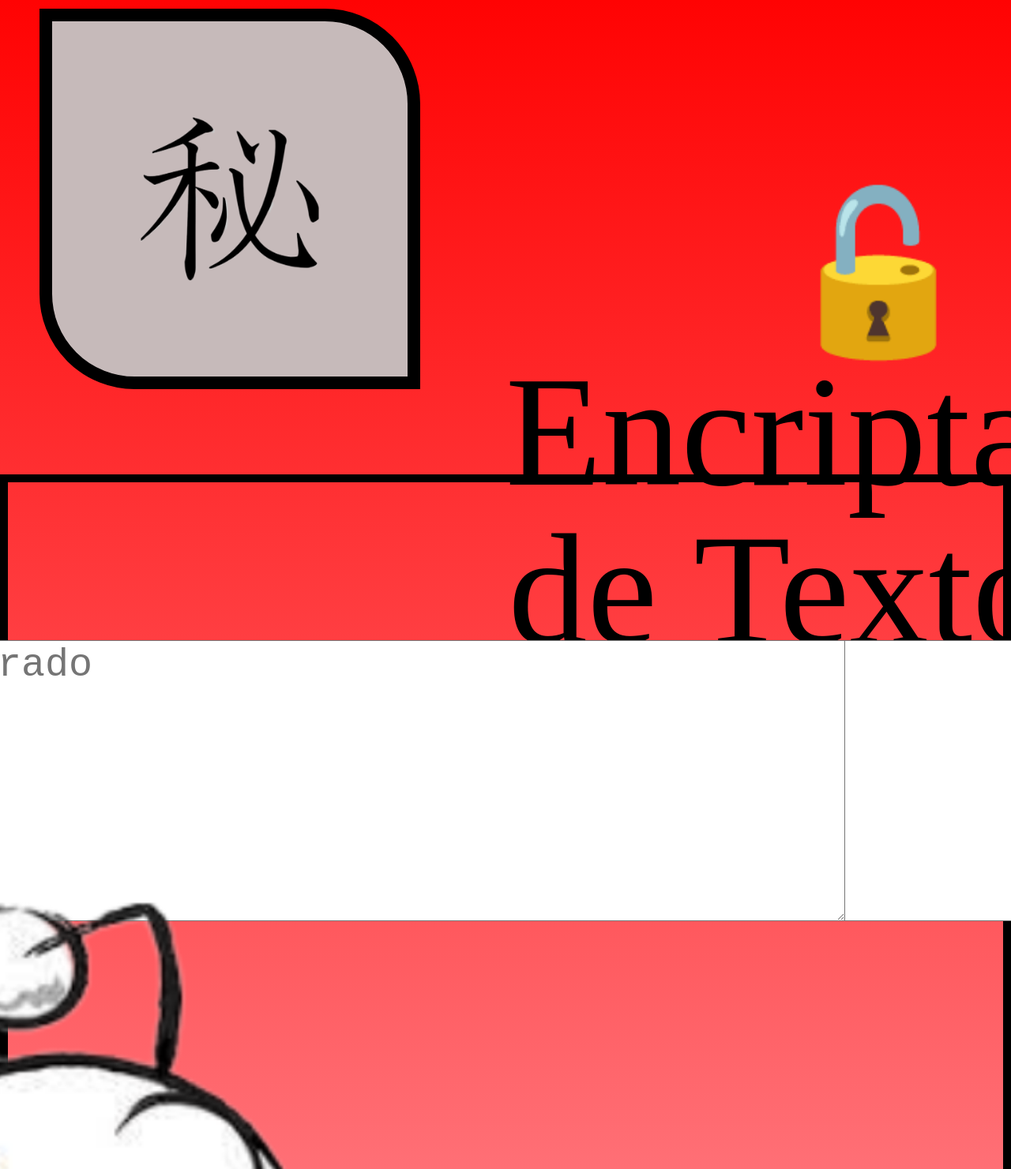
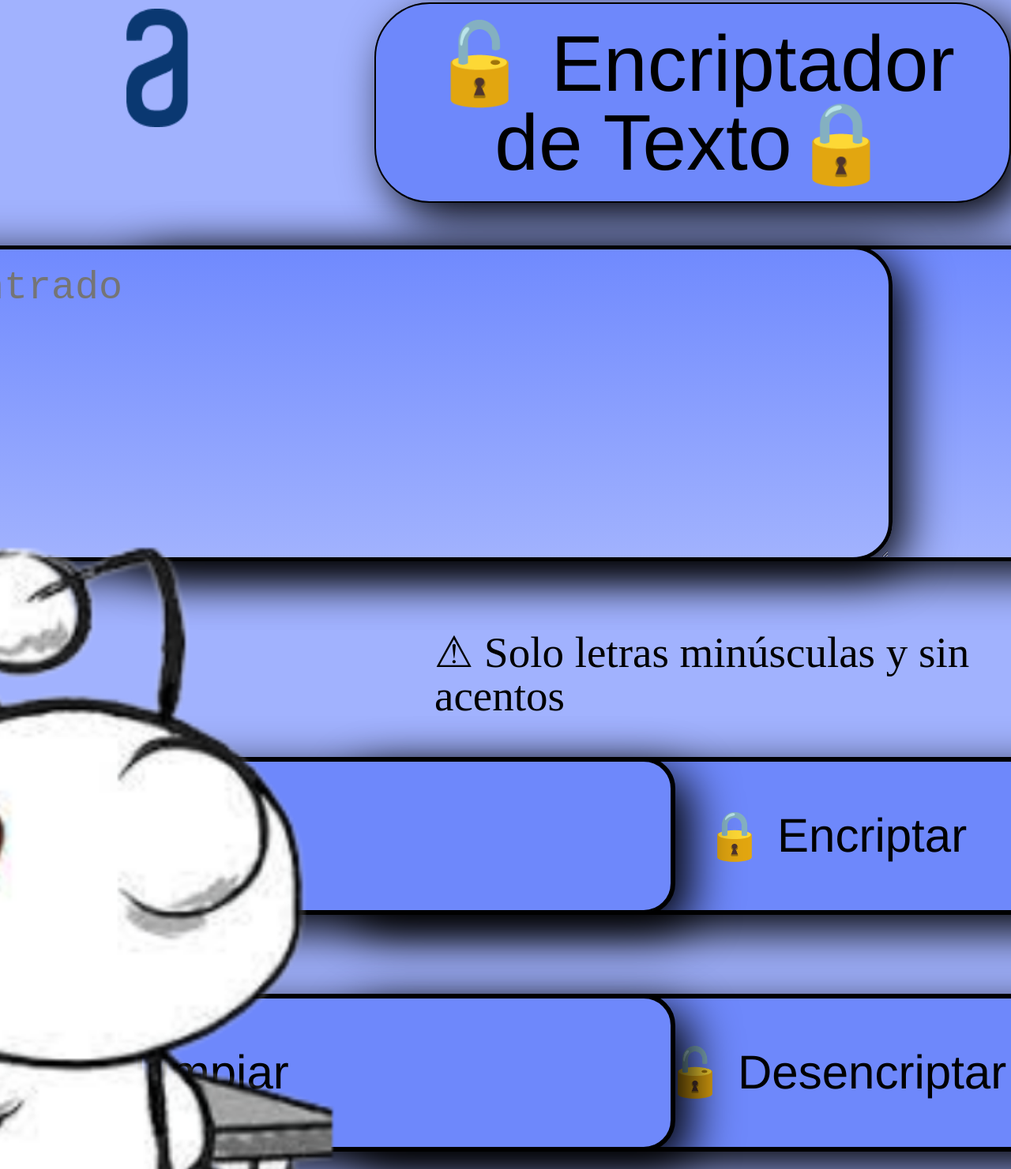
Before and after one commit to MSosa55/Encriptador-de-texto, a plain HTML site: page index.html in a window 1280 px wide. Shown: the part 39-1520 px from the top of the page at 79% size. Drawn offline with Linux system fonts and the light colour scheme.

Commit message:
Ajustes esteticos preliminares

```diff
--- a/index.html
+++ b/index.html
@@ -9,7 +9,7 @@
 </head>
 <body>
     <header>
-        <img class="imagen-kanji" src="imagenes/kanji-misterio.png">
+        <img class="logo-alura" src="imagenes/Logo2x.webp">
         <h1 class="titulo-principal"> Encriptador de Texto</h1>
 
     </header>
@@ -17,16 +17,29 @@
         <section class="seccion1">
             <div class="contenedorCajaTexto">
             <textarea placeholder="ingrese el texto aqui" class="cajaTexto1"></textarea>
+            <p class="textoAdvertencia"> &#9888 Solo letras minúsculas y sin acentos</p>
+            <div class="contenedorBotones">
+                <input type="button" class="botonEncriptar" value=" &#128274 Encriptar">
+                <input type="button" class="botonDesencriptar" value=" &#128275 Desencriptar">
+              </div>
             <textarea placeholder="Ningun mensaje encontrado" class="cajaTexto2"></textarea>
+             <div class="contenedorBotones2">
+                <input type="button" class="botonCopiar" value="&#128203Copiar">
+                <input type="button" class="botonLimpiar" value="&#128259Limpiar">
+             </div>
             </div>
+
         </section>
 
     <img class="imagen-main" src="imagenes/robot-sin-fondo.png">
 
     </main>
     <footer>
+        <div class="copiLogo">
             <img class="imagen-logo" src="imagenes/alura-oracle.png">
             <p class="copi">2024 &#169  Mariano  Sosa   Calderon </p>
+        </div>
+
     </footer>
 
 </body>
--- a/style.css
+++ b/style.css
@@ -1,27 +1,33 @@
 body{
-   background: linear-gradient(red, pink);
+   background: rgb(161, 178, 254);
 }
 header{
-    height: 590px;
+    height: 200px;
    text-align: center;
    position: relative;
 
 }
+.logo-alura{
+    position: absolute;
+    left: 50px;
+    width: 300px;
+    height: 150px;
+    top:50px;
+}
 
-.imagen-kanji{
-    width: 450px;
-    height: 450px;
-    border: 16px solid;
-    border-radius: 0% 25% 0% 25%;
-    margin: 50px;
-    display: block;
-    background-color: rgb(198, 186, 186);
-}
+
 .titulo-principal{
     position: absolute;
-    font-size: 200px;
+    font-size: 100px;
     display: inline;
-    top: 40%;
+    top: 21%;
+    left: 37%;
+    font-family: 'Franklin Gothic Medium', 'Arial Narrow', Arial, sans-serif;
+    border: 2px solid;
+    border-radius: 70px ;
+    padding: 25px;
+    box-shadow: 20px 20px 60px;
+    background-color:  rgb(110, 136, 251);
 
 
 
@@ -36,26 +42,139 @@ header{
 main{
    height: 1450px;
    border: 10px solid;
+   border-top: none;
+   border-left: none;
+   border-right: none;
    position: relative;
 
 
 
 }
+
 .cajaTexto1{
     position: absolute;
+    padding: 20px;
     width: 1700px;
     height: 350px;
     font-size: 50px;
-    top: 200px;
-    left: 200px;
+    top: 150px;
+    left: 150px;
+    border: 5px solid;
+    border-radius: 50px;
+    box-shadow: 15px 15px 60px ;
+    background: linear-gradient(rgb(112, 138, 254), rgb(161, 178, 254));
+
+
+}
+.cajaTexto1:hover{
+    border: 10px solid;
+    border-color: rgb(252, 7, 7);
+}
+.textoAdvertencia{
+    position: absolute;
+    font-size: 55px;
+    top: 44%;
+    left: 550px;
+    font-weight:100;
+}
+
+.contenedorBotones{
+    position:absolute;
+    top: 55%;
+    left: 425px;
+
+
+
+}
+.botonEncriptar{
+    font-size: 60px;
+    width: 1250px;
+    height: 200px;
+    border: 6px solid;
+    border-radius: 40px;
+    box-shadow: 20px 20px 60px;
+    background-color:  rgb(110, 136, 251);
+    font-family: 'Franklin Gothic Medium', 'Arial Narrow', Arial, sans-serif;
+    transition: 0.4s;
+}
+.botonEncriptar:hover{
+    background-image: rgb(82, 113, 250);
+    transform: scale(1.1);
+}
+.botonDesencriptar{
+    font-size: 60px;
+    width: 1250px;
+    height: 200px;
+    margin-top: 100px;
+    border: 6px solid;
+    border-radius: 40px;
+    box-shadow: 20px 20px 60px;
+    background-color:  rgb(110, 136, 251);
+    font-family: 'Franklin Gothic Medium', 'Arial Narrow', Arial, sans-serif;
+    display: block;
+    transition: 0.4s;
+}
+.botonDesencriptar:hover{
+    background-color: rgb(82, 113, 250);
+    transform: scale(1.1);
+}
+.contenedorBotones2{
+    position: absolute;
+    top: 55%;
+    right: 425px;
+}
+.botonCopiar{
+    font-size: 60px;
+    width: 1250px;
+    height: 200px;
+    border: 6px solid;
+    border-radius: 40px;
+    box-shadow: 20px 20px 60px;
+    background-color:  rgb(110, 136, 251);
+    font-family: 'Franklin Gothic Medium', 'Arial Narrow', Arial, sans-serif;
+    transition: 0.4s;
+
+}
+.botonCopiar:hover{
+    background-color: rgb(82, 113, 250);
+    transform: scale(1.1);
+}
+.botonLimpiar{
+    font-size: 60px;
+    width: 1250px;
+    height: 200px;
+    margin-top: 100px;
+    border: 6px solid;
+    border-radius: 40px;
+    box-shadow: 20px 20px 60px;
+    display: block;
+    background-color:  rgb(110, 136, 251);
+    font-family: 'Franklin Gothic Medium', 'Arial Narrow', Arial, sans-serif;
+    transition: 0.4s;
+}
+.botonLimpiar:hover{
+    background-color: (82, 113, 250);
+    transform: scale(1.1);
 }
 .cajaTexto2{
     position: absolute;
+    padding: 20px;
     width: 1700px;
     height: 350px;
     font-size: 50px;
-    top: 200px;
-    right: 200px;
+    top: 150px;
+    right: 150px;
+    border: 5px solid;
+    border-radius: 50px;
+    box-shadow: 15px 15px 60px ;
+    background: linear-gradient(rgb(112, 138, 254), rgb(161, 178, 254));
+
+
+}
+.cajaTexto2:hover{
+    border: 10px solid;
+    border-color: rgb(252, 7, 7);
+
 }
 
 .imagen-main{
@@ -68,13 +187,17 @@ main{
 
 }
 footer{
+    height: 200px;
  font-style: italic;
  text-align: center;
+ background: linear-gradient(rgb(93, 122, 252), rgb(161, 178, 254));
 
- padding: 110px;
+}
+.copiLogo{
+    padding: 100px;
+
 }
 .imagen-logo{
-
     display: inline;
     top: 1px;
     width: 1000px;
@@ -83,5 +206,6 @@ footer{
 
 .copi{
     padding: 20px;
-    font-size: 50px;
+    font-size: 45px;
+
 }
```
Also changed, not shown: imagenes/Oracle.png (deleted), imagenes/ceerezo-derecho.jpeg (deleted), imagenes/ceerezo-izquierdo.jpeg (deleted), imagenes/cerezasss.jpg (deleted), imagenes/electrico.webp (deleted), imagenes/kanji-misterio.png (deleted), imagenes/kanji-png.png (deleted), imagenes/lineasazules.jpg (deleted), imagenes/puntos azules.jpg (deleted), imagenes/tierra.jpg (deleted).
